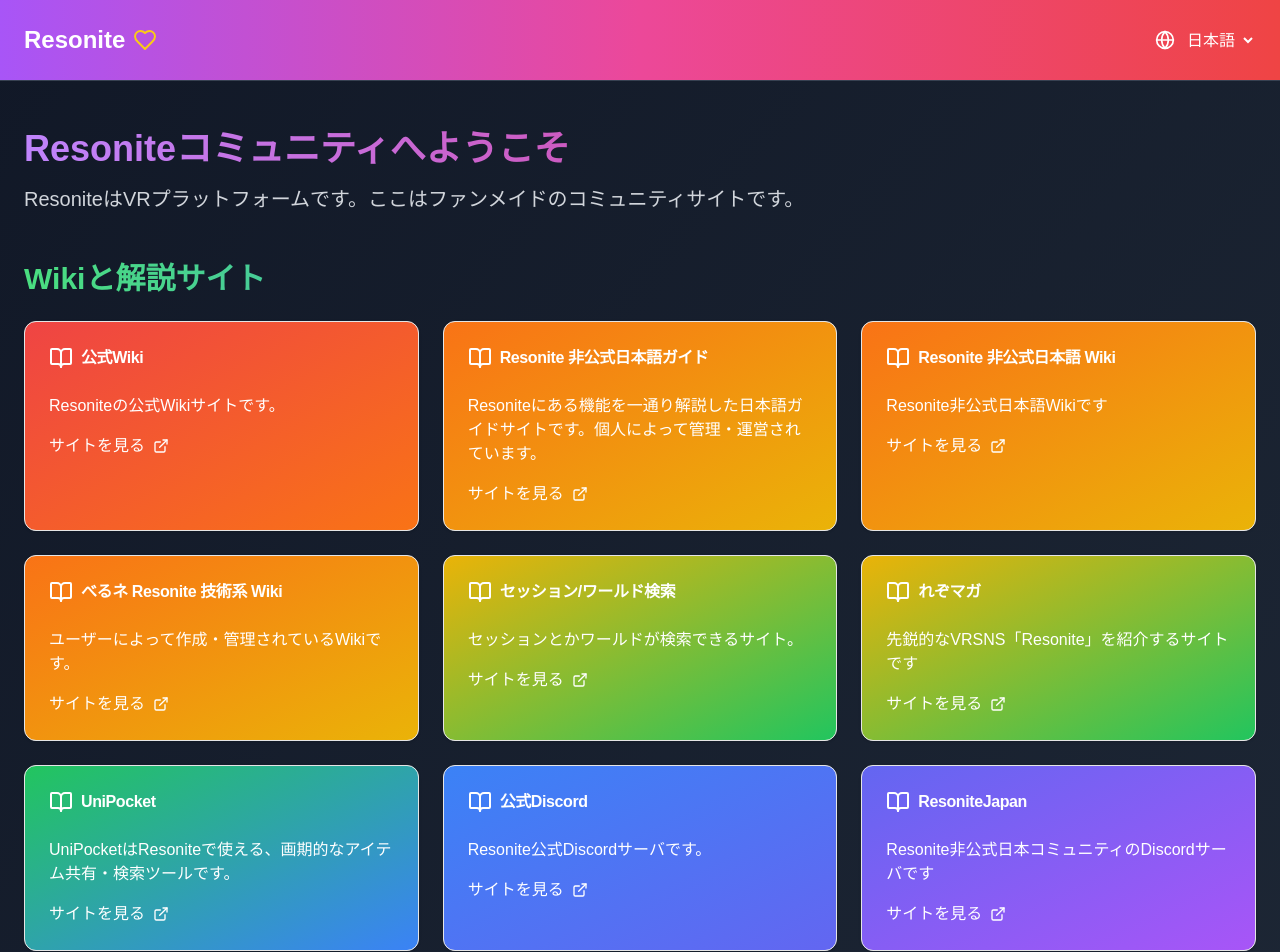
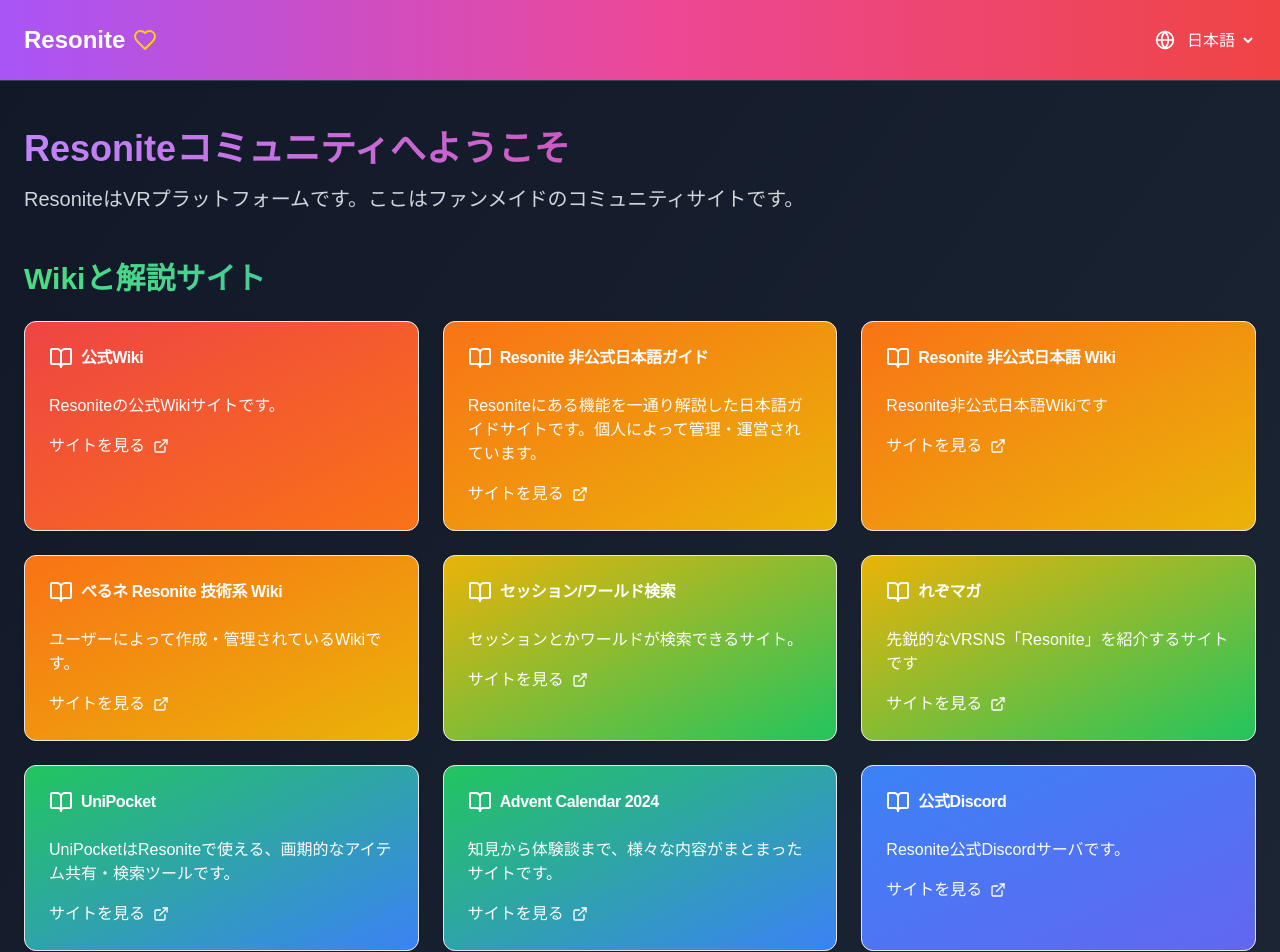
Before and after one commit to resonite-love/resonite.love, a Next.js app: page / in a window 1280 px wide. Shown: the top 952 px of the page. Built offline with nearby package versions, Linux system fonts and the light colour scheme.

Commit message:
add AdventCalenderLink

```diff
--- a/components/landing-page.tsx
+++ b/components/landing-page.tsx
@@ -68,6 +68,7 @@ export function LandingPageComponent() {
     { title: "セッション/ワールド検索", url: "https://go.resonite.com/", description: "セッションとかワールドが検索できるサイト。", color: "from-yellow-500 to-green-500" },
     { title: "れぞマガ", url: "https://www.resonitemagazine.com/", description: "先鋭的なVRSNS「Resonite」を紹介するサイトです", color: "from-yellow-500 to-green-500" },
     { title: "UniPocket", url: "https://about.uni-pocket.com/ja", description: "UniPocketはResoniteで使える、画期的なアイテム共有・検索ツールです。", color: "from-green-500 to-blue-500" },
+    { title: "Advent Calendar 2024", url: "https://adventar.org/calendars/10543", description: "知見から体験談まで、様々な内容がまとまったサイトです。", color: "from-green-500 to-blue-500" },
     { title: "公式Discord", url: "https://discord.gg/resonite", description: "Resonite公式Discordサーバです。", color: "from-blue-500 to-indigo-500" },
     { title: "ResoniteJapan", url: "https://discord.gg/resonite-japan", description: "Resonite非公式日本コミュニティのDiscordサーバです", color: "from-indigo-500 to-purple-500" },
   ]
```
